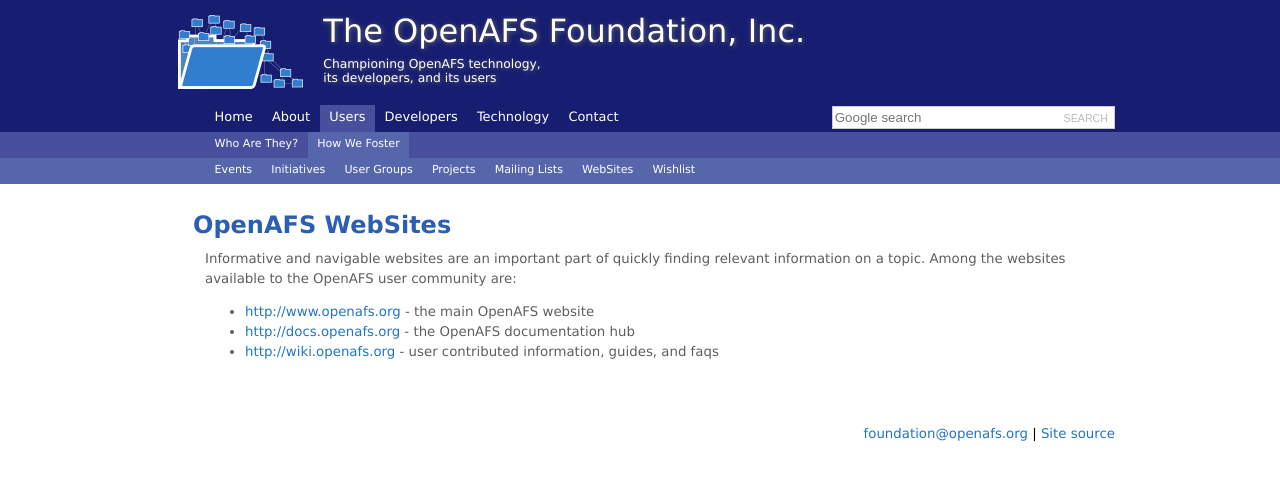
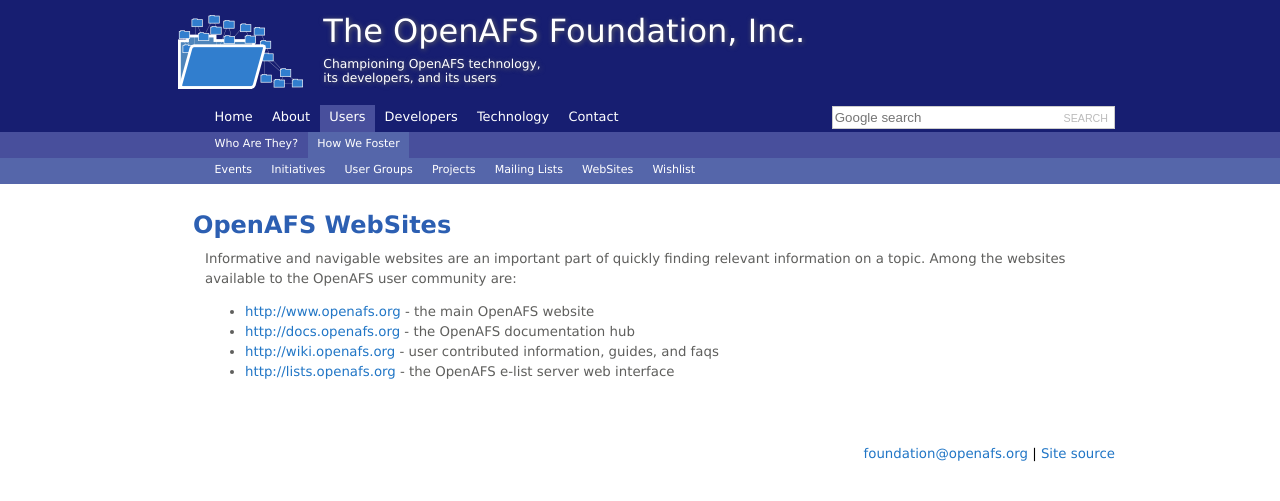
Before and after one commit to openafsfoundation/openafsfoundation.org, a Jekyll site: the page built from users/websites/index.md, in a window 1280 px wide. Shown: the top 501 px of the page. Built offline with Jekyll 4.4.1, drawn with Linux system fonts in a browser that asks for light colours.

Commit message:
Update index.md

```diff
--- a/users/websites/index.md
+++ b/users/websites/index.md
@@ -10,3 +10,4 @@
 * [http://www.openafs.org](http://www.openafs.org) - the main OpenAFS website
 * [http://docs.openafs.org](http://docs.openafs.org) - the OpenAFS documentation hub
 * [http://wiki.openafs.org](http://wiki.openafs.org) - user contributed information, guides, and faqs
+* [http://lists.openafs.org](http://lists.openafs.org) - the OpenAFS e-list server web interface
```
